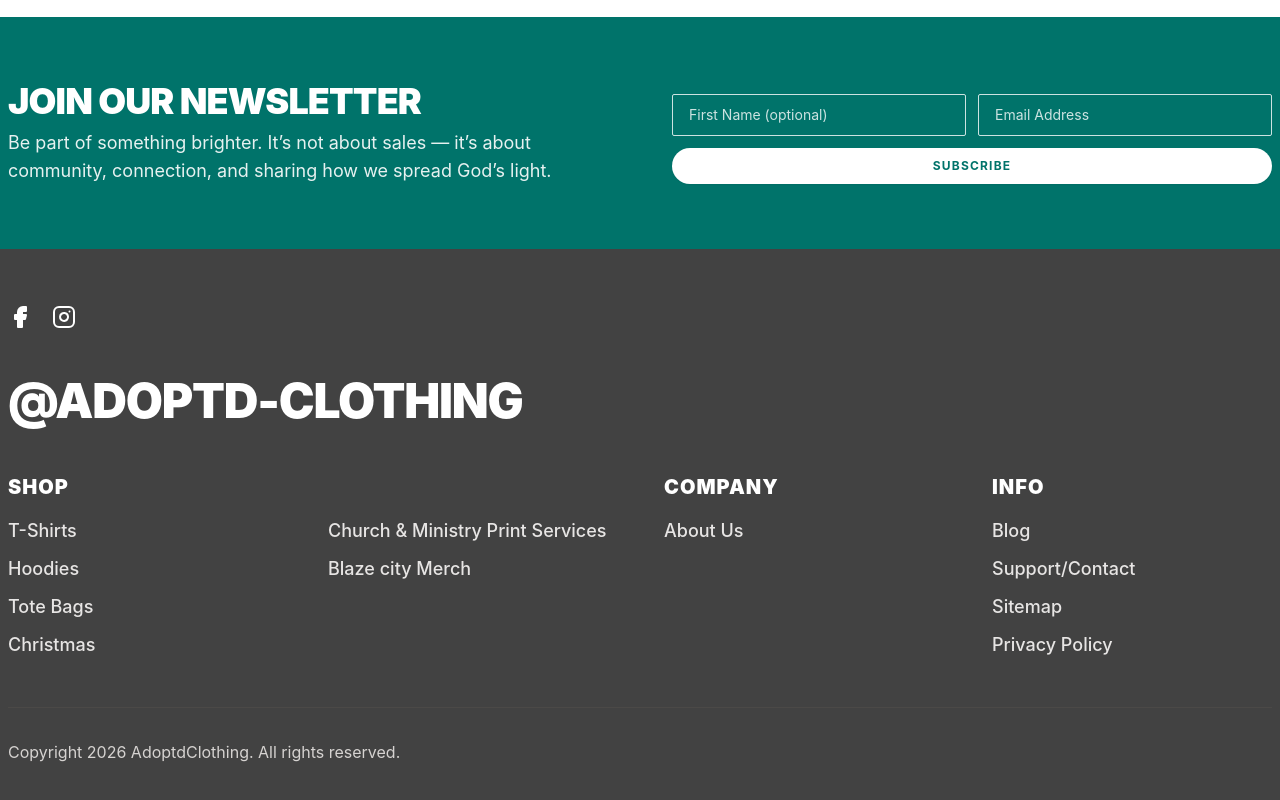
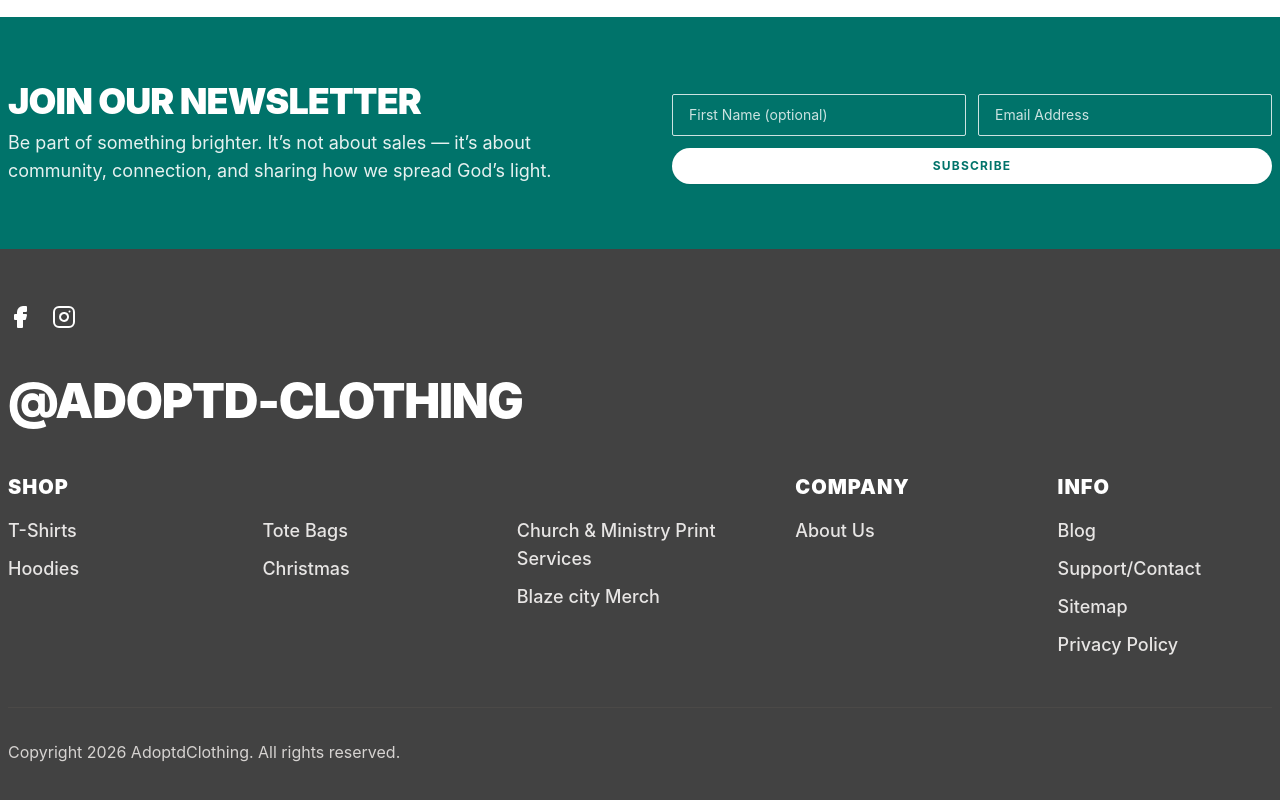
Before and after one commit to adoptd/adoptd-clothing-web, a Next.js app: page /church-print-services in a window 1280 px wide. Shown: the part 1731-2531 px from the top of the page. Built offline with nearby package versions, Linux system fonts and the light colour scheme; no server answers.

Commit message:
Configure SHOP into 3 columns, Company 1 col, Info 1 col in footer

```diff
--- a/src/components/layout/Footer.tsx
+++ b/src/components/layout/Footer.tsx
@@ -163,16 +163,18 @@ export function Footer({ settings }: FooterProps) {
             </a>
           </div>
 
-          {/* 4-Column Footer Grid with SHOP taking 2 columns, COMPANY & INFO taking 1 column each */}
-          <div className="w-full grid grid-cols-1 md:grid-cols-4 gap-8 sm:gap-10 lg:gap-12 text-base sm:text-lg">
+          {/* 5-Column Footer Grid with SHOP taking 3 columns, COMPANY & INFO taking 1 column each */}
+          <div className="w-full grid grid-cols-1 md:grid-cols-5 gap-8 sm:gap-10 lg:gap-12 text-base sm:text-lg">
 
-            {/* SHOP Column (spread across 2 columns) */}
-            <div className="md:col-span-2 space-y-4">
+            {/* SHOP Section (spread across 3 columns) */}
+            <div className="md:col-span-3 space-y-4">
               <h4 className="font-black uppercase tracking-wider text-white text-base sm:text-lg lg:text-xl">SHOP</h4>
-              <div className="grid grid-cols-1 sm:grid-cols-2 gap-x-8 gap-y-2.5 text-stone-200 font-medium">
+              <div className="grid grid-cols-1 sm:grid-cols-3 gap-x-6 gap-y-2.5 text-stone-200 font-medium">
                 <ul className="space-y-2.5">
                   <li><Link href="/shop/tee-shirts" className="hover:text-white transition">T-Shirts</Link></li>
                   <li><Link href="/shop/christian-hoodies-uk" className="hover:text-white transition">Hoodies</Link></li>
+                </ul>
+                <ul className="space-y-2.5">
                   <li><Link href="/shop/christian-bags" className="hover:text-white transition">Tote Bags</Link></li>
                   <li><Link href="/shop/christmas" className="hover:text-white transition">Christmas</Link></li>
                 </ul>
```
